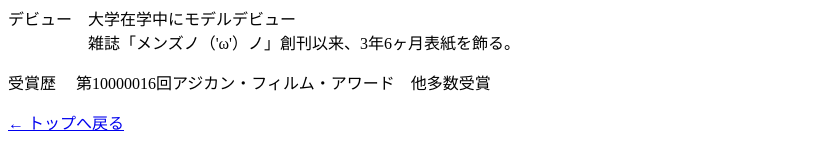
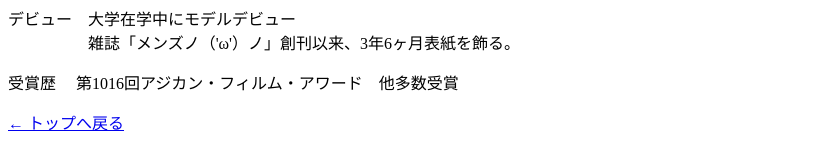
Before and after one commit to saisei-hosyu/abe-homepage, a plain HTML site: page profile.html in a window 1280 px wide. Shown: the part 349-509 px from the top of the page, without its empty margins (0-826 px from the left). Drawn offline with Linux system fonts and the light colour scheme.

Commit message:
Update profile.html

```diff
--- a/profile.html
+++ b/profile.html
@@ -14,7 +14,7 @@
     <p>趣味　　　古武道 </p>
     <p>デビュー　大学在学中にモデルデビュー<br>
     <span style="margin-left: 5em; display: inline-block;">雑誌「メンズノ（'ω'）ノ」創刊以来、3年6ヶ月表紙を飾る。 </p>
-    <p>受賞歴　 第10000016回アジカン・フィルム・アワード　他多数受賞 </p>
+    <p>受賞歴　  第1016回アジカン・フィルム・アワード　他多数受賞 </p>
     <a href="index.html">← トップへ戻る</a>
 </body>
 </html>
```
